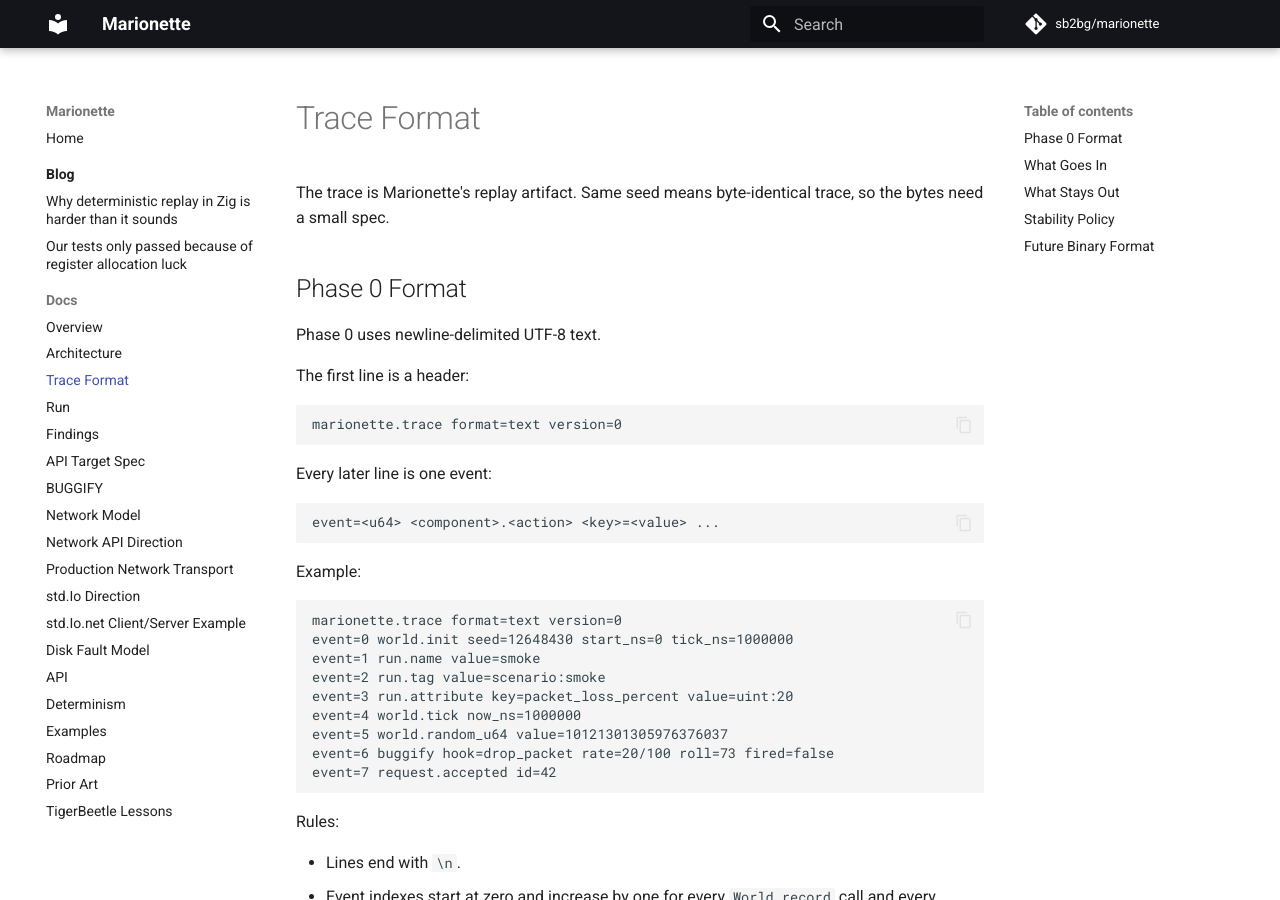
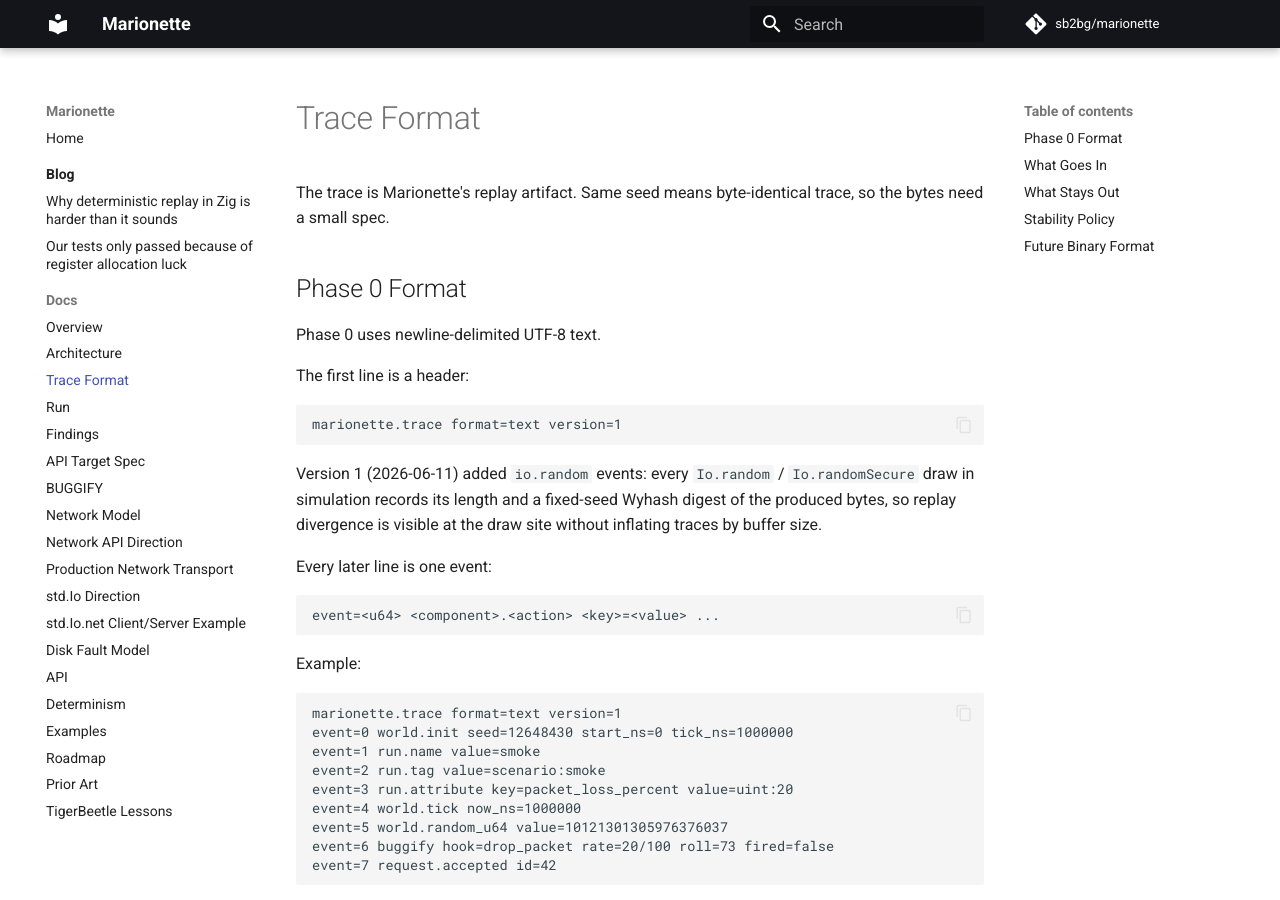
Before and after one commit to sb2bg/marionette, an MkDocs documentation site: the page built from docs/trace-format.md, in a window 1280 px wide and 900 px high. Built offline with MkDocs 1.6.1 and Material for MkDocs 9.7.7, drawn with Linux system fonts in a browser that asks for light colours; comment, search, counter and statistics services are not loaded.

Commit message:
Trace simulated std.Io random draws

````diff
--- a/docs/trace-format.md
+++ b/docs/trace-format.md
@@ -10,8 +10,13 @@ Phase 0 uses newline-delimited UTF-8 text.
 The first line is a header:
 
 ```text
-marionette.trace format=text version=0
+marionette.trace format=text version=1
 ```
+
+Version 1 (2026-06-11) added `io.random` events: every `Io.random` /
+`Io.randomSecure` draw in simulation records its length and a fixed-seed
+Wyhash digest of the produced bytes, so replay divergence is visible at the
+draw site without inflating traces by buffer size.
 
 Every later line is one event:
 
@@ -22,7 +27,7 @@ event=<u64> <component>.<action> <key>=<value> ...
 Example:
 
 ```text
-marionette.trace format=text version=0
+marionette.trace format=text version=1
 event=0 world.init seed=12648430 start_ns=0 tick_ns=1000000
 event=1 run.name value=smoke
 event=2 run.tag value=scenario:smoke
````
Also changed, not shown: 4 other files.
